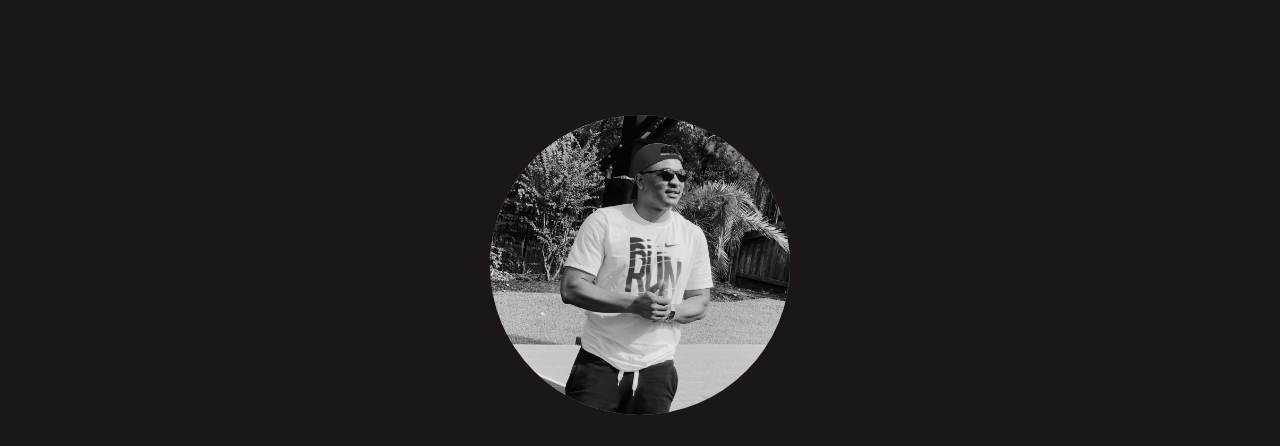
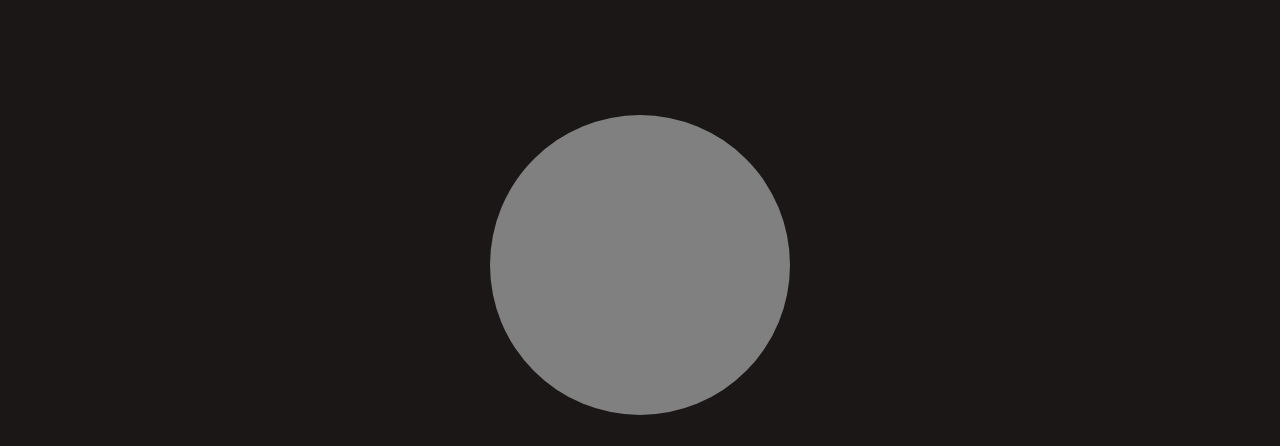
Before and after one commit to nini3008/nicholasiloba, a Gatsby site: page / in a window 1280 px wide. Shown: the part 85-531 px from the top of the page. Built offline with nearby package versions, Linux system fonts and the light colour scheme; Gatsby itself is replaced by a stand-in of ours; some packages are replaced by stand-ins of ours.

Commit message:
remove img to test build

```diff
--- a/src/components/welcome.js
+++ b/src/components/welcome.js
@@ -1,7 +1,6 @@
 import React from "react";
 import { StaticQuery, graphql, Link } from "gatsby";
 import style from "./welcome.module.scss";
-import profile from "../images/prof.jpg";
 
 const Welcome = () => {
   return (
@@ -28,9 +27,7 @@ const Welcome = () => {
             {data.allDataJson.edges.map((data, id) => (
               <div key={1} className={style.home_page}>
                 <div className={style.top}>
-                  <div className={style.avatar}>
-                    <img src={profile} alt="profile" />
-                  </div>
+                  <div className={style.avatar}></div>
                 </div>
                 <div className={style.bottom}>
                   <h1>{data.node.description[0].welcometext}</h1>
```
